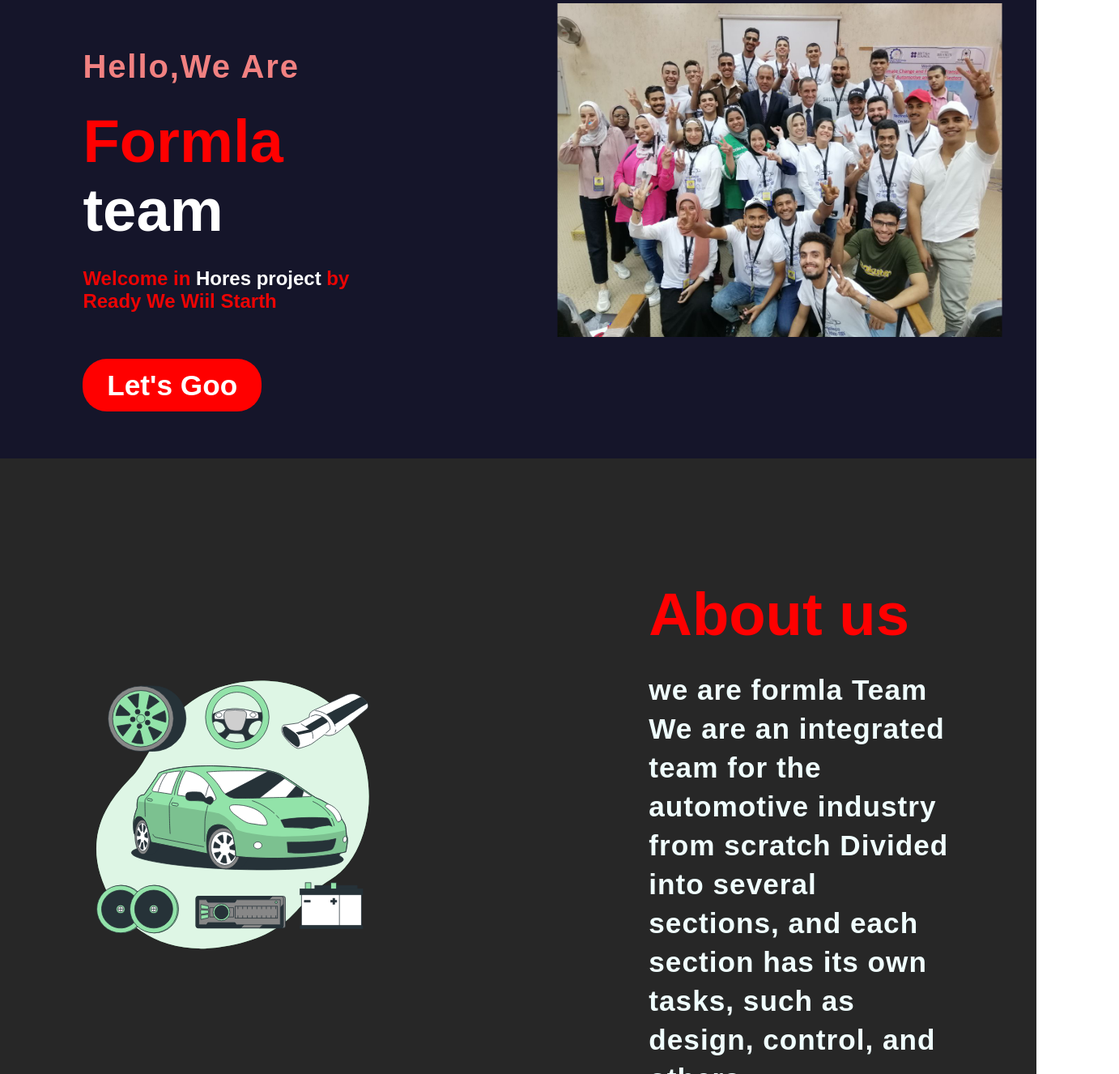
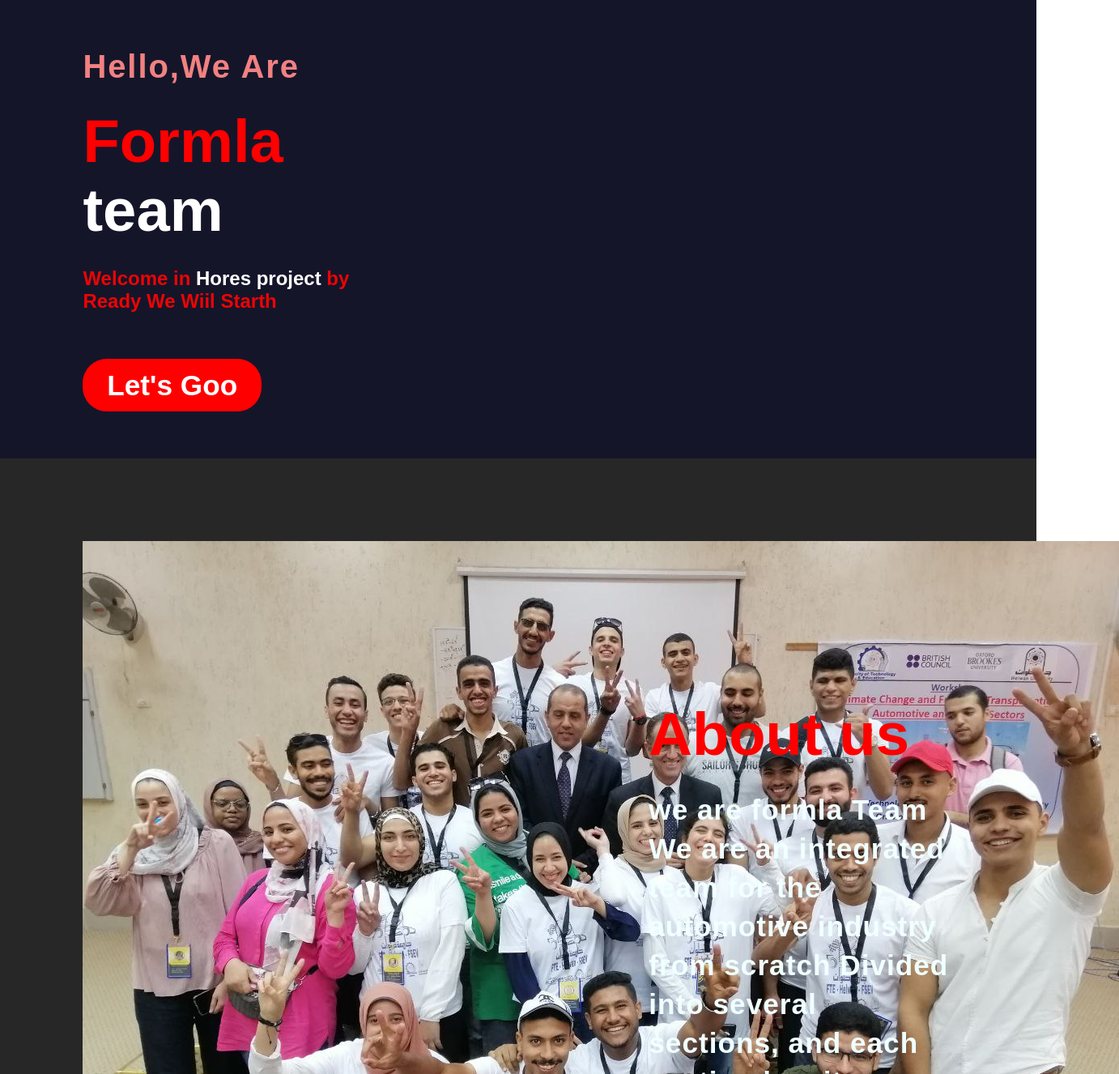
Before and after one commit to Moashraf1299/for-mla, a plain HTML site: page index.html in a window 1280 px wide. Shown: the part 234-1560 px from the top of the page at 81% size, 1382 px wide, since content can reach past the window. Drawn offline with Linux system fonts and the light colour scheme.

Commit message:
Update index.html

```diff
--- a/index.html
+++ b/index.html
@@ -34,15 +34,13 @@
 <a href="abo" id="about"class="by">Let's Goo </a>
 
     </div>
-    <div class="imga">
-      <img src="img/photo_2022-10-15_23-16-52.jpg" alt="">
-  </div>
+
     </div>
 
    </section>
    <section class="about"id="about">
     <div class="img">
-<img src="/img/Car accesories-bro(1).svg">
+<img src="img/photo_2022-10-15_23-16-52.jpg">
     </div>
 <div class="text">
     <h1>About us</h1>
```
